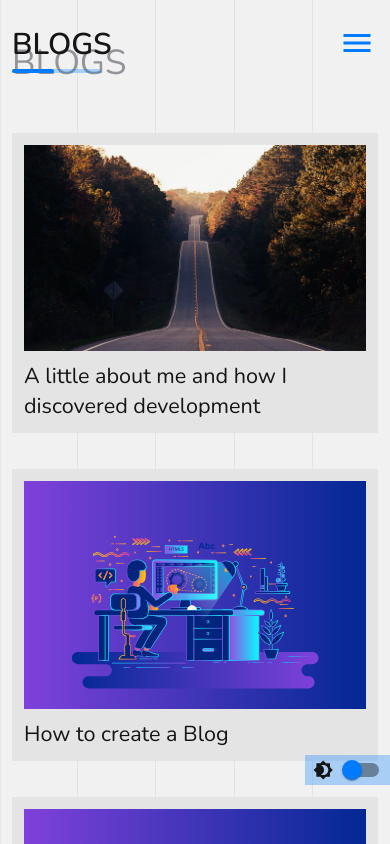
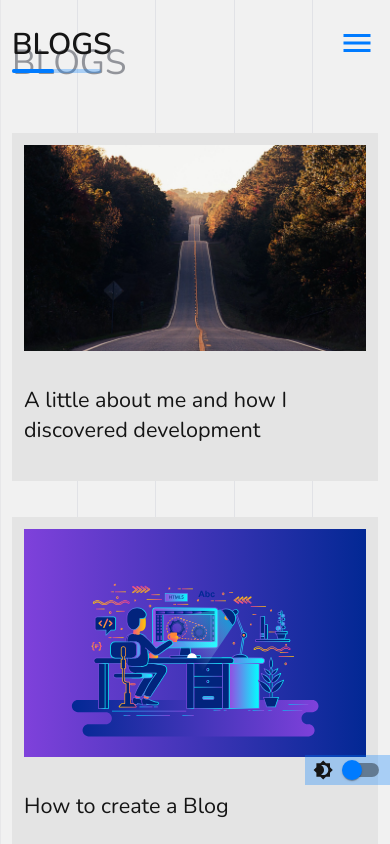
Before and after one commit to mjossany/portfolio, a React (Create React App) app: page /blogs in a window 390 px wide. Shown: the top 844 px of the page. Built offline with nearby package versions, Linux system fonts and the light colour scheme.

Commit message:
Modify responsiviness of the BlogsPage

```diff
--- a/src/components/BlogsPageComponent/Styled.js
+++ b/src/components/BlogsPageComponent/Styled.js
@@ -15,6 +15,7 @@ export const BlogsPageContainer = styled.div`
 export const BlogItem = styled.div`
   background-color: var(--background-dark-gray);
   padding: 1rem 1rem;
+  height: fit-content;
 `;
 
 export const ImageContainer = styled.div`
@@ -34,7 +35,8 @@ export const Image = styled.img`
 `;
 
 export const TitleContainer = styled.div`
-
+  display: flex;
+  align-items: center;
 `;
 
 export const BlogTitle = styled.a`
```
